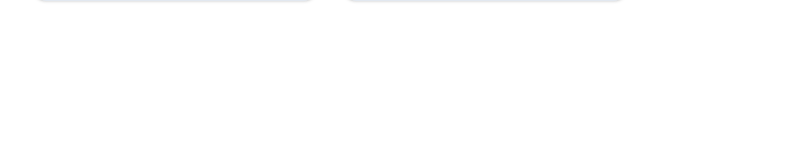
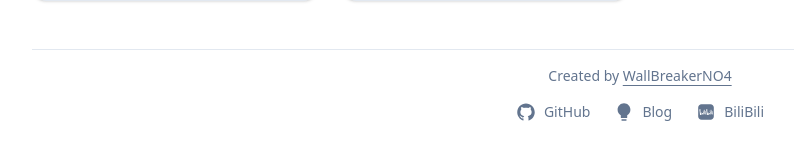
Before and after one commit to WallBreakerNO4/SD-Style-Lab-website, a Next.js app: page / in a window 1280 px wide. Shown: the part 6383-6543 px from the top of the page, without its empty margins (0-794 px from the left). Before the commit the page ends 6416 px from the top, so only its background shows below. Built offline with nearby package versions, Linux system fonts and the light colour scheme.

Commit message:
feat(layout): 添加页脚社交链接
引入 `react-icons` 库以支持页脚中的 GitHub、博客和 BiliBili 图标。

```diff
--- a/app/page.tsx
+++ b/app/page.tsx
@@ -1,6 +1,11 @@
 import fs from "fs";
 import path from "path";
 import { ModelCard } from "@/components/ModelCard";
+import {
+  AiFillBilibili,
+  AiFillGithub,
+  AiFillBulb,
+} from "react-icons/ai";
 
 interface ModelInfo {
   title: string;
@@ -63,6 +68,48 @@ export default async function Home() {
           </div>
         )}
       </main>
+      <footer className="text-center mt-12 py-4 border-t">
+        <p className="text-sm text-muted-foreground">
+          Created by{" "}
+          <a
+            href="https://blog.wall-breaker-no4.xyz/about/"
+            target="_blank"
+            rel="noopener noreferrer"
+            className="font-medium underline underline-offset-4"
+          >
+            WallBreakerNO4
+          </a>
+        </p>
+        <div className="flex justify-center gap-6 mt-4">
+          <a
+            href="https://github.com/WallBreakerNO4"
+            target="_blank"
+            rel="noopener noreferrer"
+            className="flex items-center gap-2 text-muted-foreground hover:text-foreground"
+          >
+            <AiFillGithub className="h-5 w-5" />
+            <span className="text-sm">GitHub</span>
+          </a>
+          <a
+            href="https://blog.wall-breaker-no4.xyz/"
+            target="_blank"
+            rel="noopener noreferrer"
+            className="flex items-center gap-2 text-muted-foreground hover:text-foreground"
+          >
+            <AiFillBulb className="h-5 w-5" />
+            <span className="text-sm">Blog</span>
+          </a>
+          <a
+            href="https://space.bilibili.com/28978056"
+            target="_blank"
+            rel="noopener noreferrer"
+            className="flex items-center gap-2 text-muted-foreground hover:text-foreground"
+          >
+            <AiFillBilibili className="h-5 w-5" />
+            <span className="text-sm">BiliBili</span>
+          </a>
+        </div>
+      </footer>
     </div>
   );
 }
--- a/package.json
+++ b/package.json
@@ -52,6 +52,7 @@
         "react-day-picker": "^9.8.0",
         "react-dom": "^19.0.0",
         "react-hook-form": "^7.60.0",
+        "react-icons": "^5.5.0",
         "react-resizable-panels": "^3.0.3",
         "react-virtuoso": "^4.13.0",
         "react-window": "^1.8.11",
```
Also changed, not shown: 1 other file (tests, documents, lock files or other folders).
